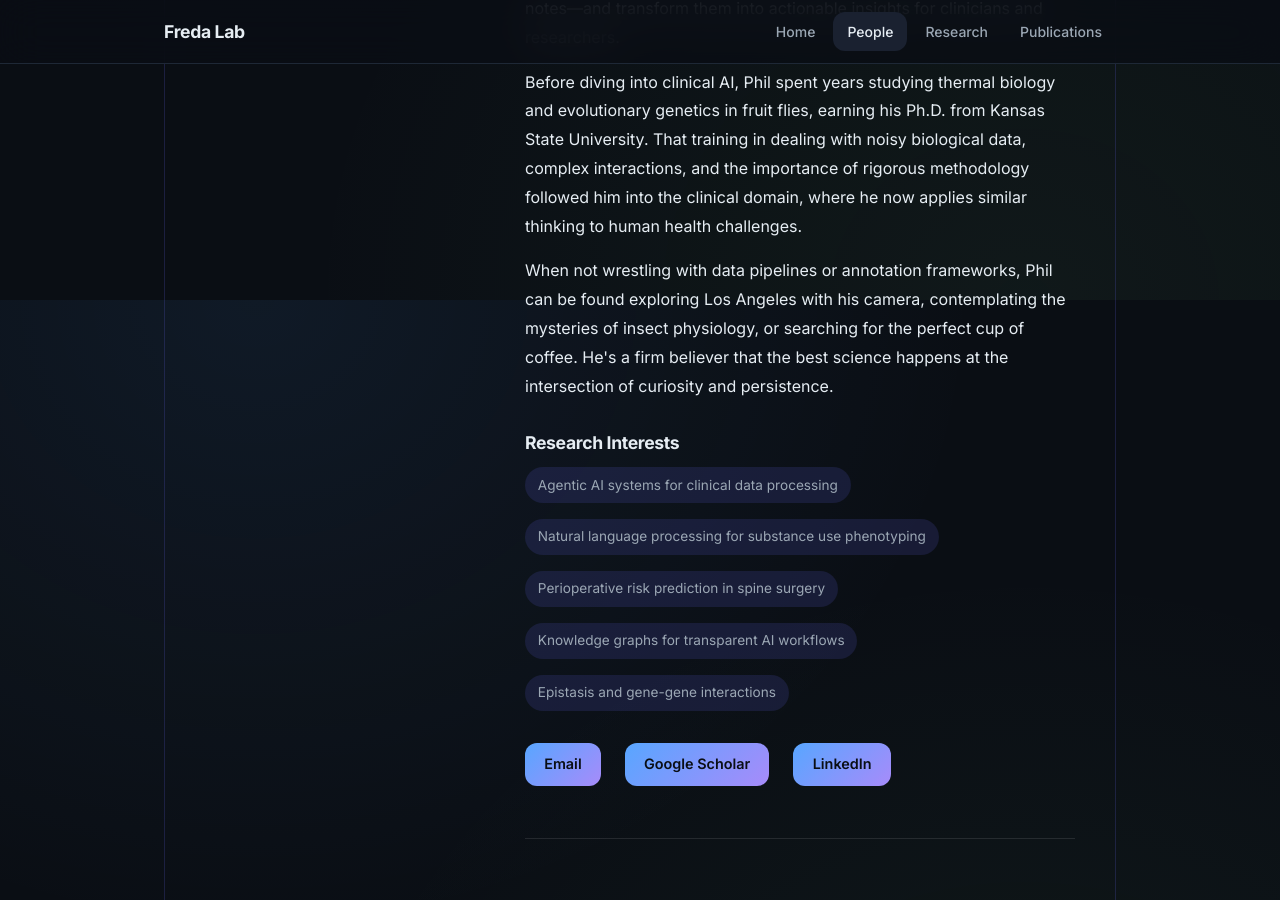
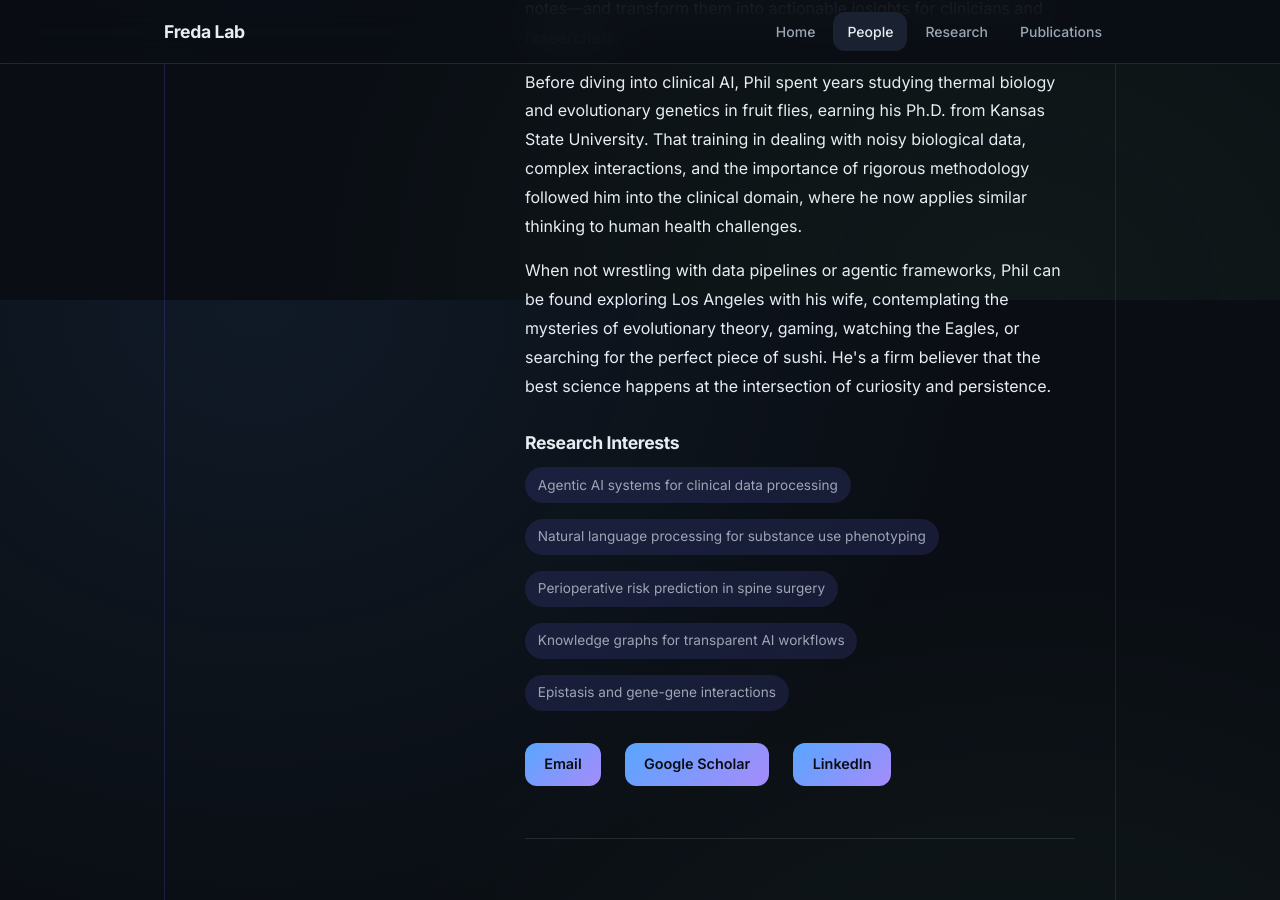
Before and after one commit to pfreda/pfreda.github.io, a Jekyll site: the page built from people.md, in a window 1280 px wide and 900 px high, scrolled down 600 px. Built offline with Jekyll 4.4.1, drawn with Linux system fonts in a browser that asks for light colours.

Commit message:
Update Phil's bio with current interests
Co-Authored-By: Claude Opus 4.5 <noreply@anthropic.com>

```diff
--- a/people.md
+++ b/people.md
@@ -19,7 +19,7 @@ title: People
 
       <p>Before diving into clinical AI, Phil spent years studying thermal biology and evolutionary genetics in fruit flies, earning his Ph.D. from Kansas State University. That training in dealing with noisy biological data, complex interactions, and the importance of rigorous methodology followed him into the clinical domain, where he now applies similar thinking to human health challenges.</p>
 
-      <p>When not wrestling with data pipelines or annotation frameworks, Phil can be found exploring Los Angeles with his camera, contemplating the mysteries of insect physiology, or searching for the perfect cup of coffee. He's a firm believer that the best science happens at the intersection of curiosity and persistence.</p>
+      <p>When not wrestling with data pipelines or agentic frameworks, Phil can be found exploring Los Angeles with his wife, contemplating the mysteries of evolutionary theory, gaming, watching the Eagles, or searching for the perfect piece of sushi. He's a firm believer that the best science happens at the intersection of curiosity and persistence.</p>
     </div>
 
     <div class="person-interests">
```
